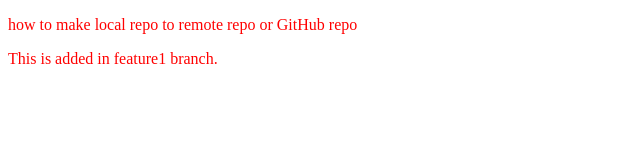
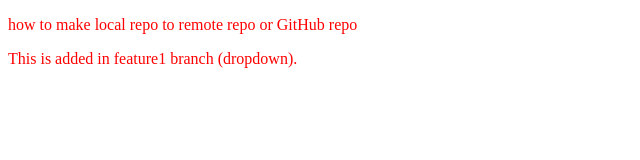
Before and after one commit to ujjwal0182/LocalRepo, a plain HTML site: page index.html in a window 1280 px wide. Shown: the full height of the page, 0-640 px from the left. Drawn offline with Linux system fonts and the light colour scheme.

```diff
--- a/index.html
+++ b/index.html
@@ -8,6 +8,6 @@
 </head>
 <body>
     <p>how to make local repo to remote repo or GitHub repo</p>
-    <p>This is added in feature1 branch.</p>
+    <p>This is added in feature1 branch (dropdown).</p>
 </body>
 </html>
```
